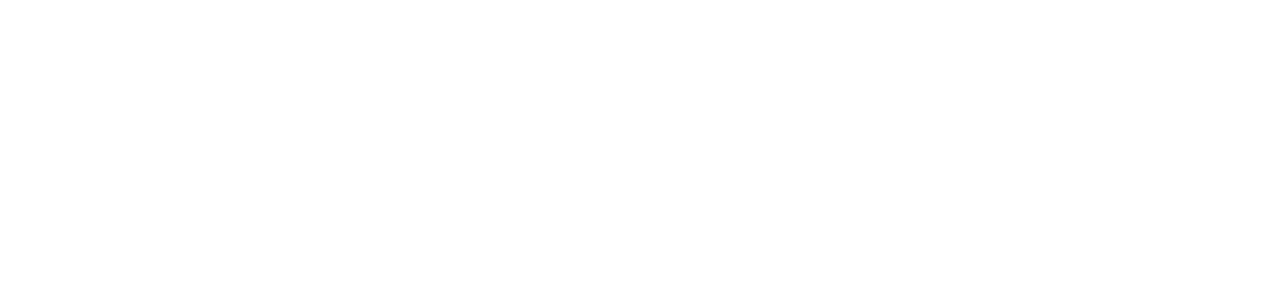
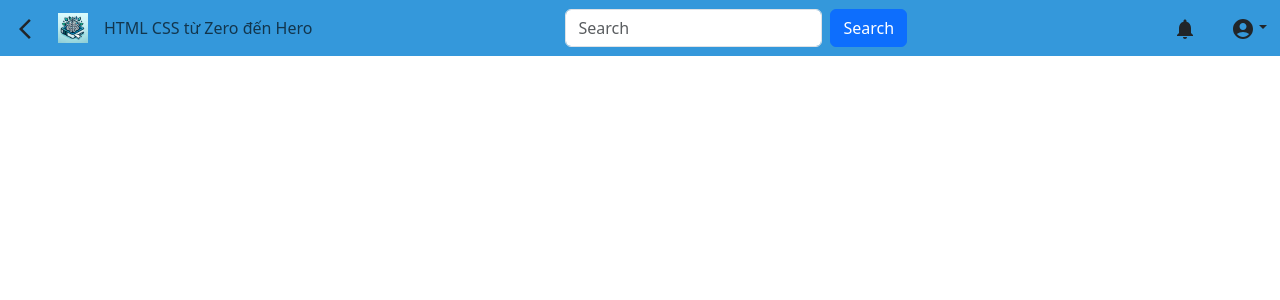
Before and after one commit to tuantu2609/web-project-2024-ui-client, a React (Create React App) app: page / in a window 1280 px wide. Shown: the top 300 px of the page. Built offline with nearby package versions, Linux system fonts and the light colour scheme.

Commit message:
Create header, create page LearningPages

```diff
--- a/package.json
+++ b/package.json
@@ -7,10 +7,12 @@
     "@emotion/styled": "^11.13.0",
     "@mui/icons-material": "^6.1.3",
     "@mui/material": "^6.1.3",
+    "@popperjs/core": "^2.11.8",
     "@testing-library/jest-dom": "^5.17.0",
     "@testing-library/react": "^13.4.0",
     "@testing-library/user-event": "^13.5.0",
     "axios": "^1.7.7",
+    "bootstrap": "^5.3.3",
     "formik": "^2.4.6",
     "react": "^18.3.1",
     "react-dom": "^18.3.1",
--- a/public/index.html
+++ b/public/index.html
@@ -25,6 +25,7 @@
       Learn how to configure a non-root public URL by running `npm run build`.
     -->
     <title>React App</title>
+    <!-- <link href="https://cdn.jsdelivr.net/npm/bootstrap@5.3.3/dist/css/bootstrap.min.css" rel="stylesheet" integrity="sha384-QWTKZyjpPEjISv5WaRU9OFeRpok6YctnYmDr5pNlyT2bRjXh0JMhjY6hW+ALEwIH" crossorigin="anonymous"> -->
   </head>
   <body>
     <noscript>You need to enable JavaScript to run this app.</noscript>
@@ -39,5 +40,7 @@
       To begin the development, run `npm start` or `yarn start`.
       To create a production bundle, use `npm run build` or `yarn build`.
     -->
+    <!-- <script src="https://cdn.jsdelivr.net/npm/@popperjs/core@2.11.8/dist/umd/popper.min.js" integrity="sha384-I7E8VVD/ismYTF4hNIPjVp/Zjvgyol6VFvRkX/vR+Vc4jQkC+hVqc2pM8ODewa9r" crossorigin="anonymous"></script>
+    <script src="https://cdn.jsdelivr.net/npm/bootstrap@5.3.3/dist/js/bootstrap.min.js" integrity="sha384-0pUGZvbkm6XF6gxjEnlmuGrJXVbNuzT9qBBavbLwCsOGabYfZo0T0to5eqruptLy" crossorigin="anonymous"></script> -->
   </body>
 </html>
--- a/src/App.css
+++ b/src/App.css
@@ -1,3 +1,24 @@
-.App {
+/* .App {
   text-align: center;
+} */
+
+:root {
+  --height: 50px;
+  --main-color: #3498db;
+  --padding: 20px;
 }
+
+/* LEARNING PAGE CSS */
+.header-section{
+  background-color: var(--main-color);
+  /* height: var(--height); */
+  /* align-items: center; */
+}
+
+.body-section{
+  height: 1000px;
+}
+
+.modal-backdrop {
+  display: none !important;
+}
--- a/src/App.js
+++ b/src/App.js
@@ -1,9 +1,17 @@
 import './App.css';
+import {BrowserRouter as Router, Route, Routes} from 'react-router-dom';
+
+import LearningPages from "./pages/LearningPages";
+
 
 function App() {
   return (
     <div className="App">
-
+      <Router>
+        <Routes>
+          <Route path="/" element={<LearningPages />} />
+          </Routes>
+      </Router>
     </div>
   );
 }
--- /dev/null
+++ b/src/pages/Header.js
@@ -0,0 +1,108 @@
+import React from 'react';
+import 'bootstrap/dist/css/bootstrap.min.css';
+import 'bootstrap/dist/js/bootstrap.bundle.min.js';
+
+// Import icons from Material-UI
+import ArrowBackIosNewIcon from '@mui/icons-material/ArrowBackIosNew';
+import NotificationsIcon from '@mui/icons-material/Notifications';
+import AccountCircleIcon from '@mui/icons-material/AccountCircle';
+
+function Header() {
+  return (
+    <div className="header-section fixed-top">
+      <nav className="navbar navbar-expand-lg d-flex justify-content-between">
+
+        {/* Back to page */}
+        <button className="btn me-2" onClick={() => window.history.back()}>
+          <ArrowBackIosNewIcon />
+        </button>
+
+        {/* Logo */}
+        <a className="navbar-brand" href="/">
+          <img src="logo.jpg" width="30" height="30" className="d-inline-block align-top" alt="" />
+        </a>
+
+        {/* Navbar Toggler */}
+        <button
+          className="navbar-toggler"
+          type="button"
+          data-bs-toggle="collapse"
+          data-bs-target="#navbarSupportedContent"
+          aria-controls="navbarSupportedContent"
+          aria-expanded="false"
+          aria-label="Toggle navigation"
+        >
+          <span className="navbar-toggler-icon"></span>
+        </button>
+
+        {/* Navbar Content */}
+        <div className="collapse navbar-collapse d-flex justify-content-between" id="navbarSupportedContent">
+          <span className="navbar-text">HTML CSS từ Zero đến Hero</span>
+
+          <form className="d-flex my-2 my-lg-0">
+            <input className="form-control me-2" type="search" placeholder="Search" aria-label="Search" />
+            <button className="btn btn-primary" type="submit">Search</button>
+          </form>
+
+          {/* Notification */}
+          <div className="d-flex justify-content-end">
+            <button
+              type="button"
+              className="btn me-2"
+              data-bs-toggle="modal"
+              data-bs-target="#notificationModal"
+            >
+              <NotificationsIcon />
+            </button>
+
+            <div className="modal fade" id="notificationModal" tabIndex="-1" aria-hidden="true" aria-labelledby="notificationModalLabel" data-bs-backdrop="static" data-bs-keyboard="false">
+              <div className="modal-dialog modal-dialog-scrollable">
+                <div className="modal-content">
+                  <div className="modal-header">
+                    <h5 className="modal-title" id="notificationModalLabel">Notifications</h5>
+                    <button type="button" className="btn-close" data-bs-dismiss="modal" aria-label="Close"></button>
+                  </div>
+                  <div className="modal-body">
+                    <ul className="list-group list-group-flush">
+                      <li className="list-group-item">Notification 1</li>
+                      <li className="list-group-item">Notification 2</li>
+                      <li className="list-group-item">Notification 3</li>
+                      <li className="list-group-item">Notification 4</li>
+                      <li className="list-group-item">Notification 5</li>
+                    </ul>
+                  </div>
+                  <div className="modal-footer">
+                    <button type="button" className="btn btn-secondary" data-bs-dismiss="modal">Close</button>
+                  </div>
+                </div>
+              </div>
+            </div>
+
+            {/* Profile */}
+            <div className="dropdown">
+              <button
+                className="btn dropdown-toggle"
+                type="button"
+                id="dropdownMenuButton"
+                data-bs-toggle="dropdown"
+                aria-haspopup="true"
+                aria-expanded="false"
+              >
+                <AccountCircleIcon />
+              </button>
+              <ul className="dropdown-menu dropdown-menu-end" aria-labelledby="dropdownMenuButton">
+                <li><a className="dropdown-item" href="/">Profile</a></li>
+                <li><a className="dropdown-item" href="/">My Courses</a></li>
+                <li><a className="dropdown-item" href="/">My Purchases</a></li>
+                <li><a className="dropdown-item" href="/">Setting</a></li>
+                <li><a className="dropdown-item" href="/">Logout</a></li>
+              </ul>
+            </div>
+          </div>
+        </div>
+      </nav>
+    </div>
+  );
+}
+
+export default Header;
--- /dev/null
+++ b/src/pages/LearningPages.js
@@ -0,0 +1,18 @@
+import React from 'react';
+import 'bootstrap/dist/css/bootstrap.min.css';
+import 'bootstrap/dist/js/bootstrap.bundle.min.js';
+import Header from './Header';
+
+function LearningPages() {
+  return (
+    <div>
+      <Header />
+
+      <div className="body-section">
+      <p>Chào mừng bạn đến với trang học tập trực tuyến của chúng tôi!</p>
+      </div>
+    </div>
+  );
+}
+
+export default LearningPages;
```
Also changed, not shown: src/pages/test.js (added, +36 -0 lines), public/logo.jpg (added), 1 other file (tests, documents, lock files or other folders).
